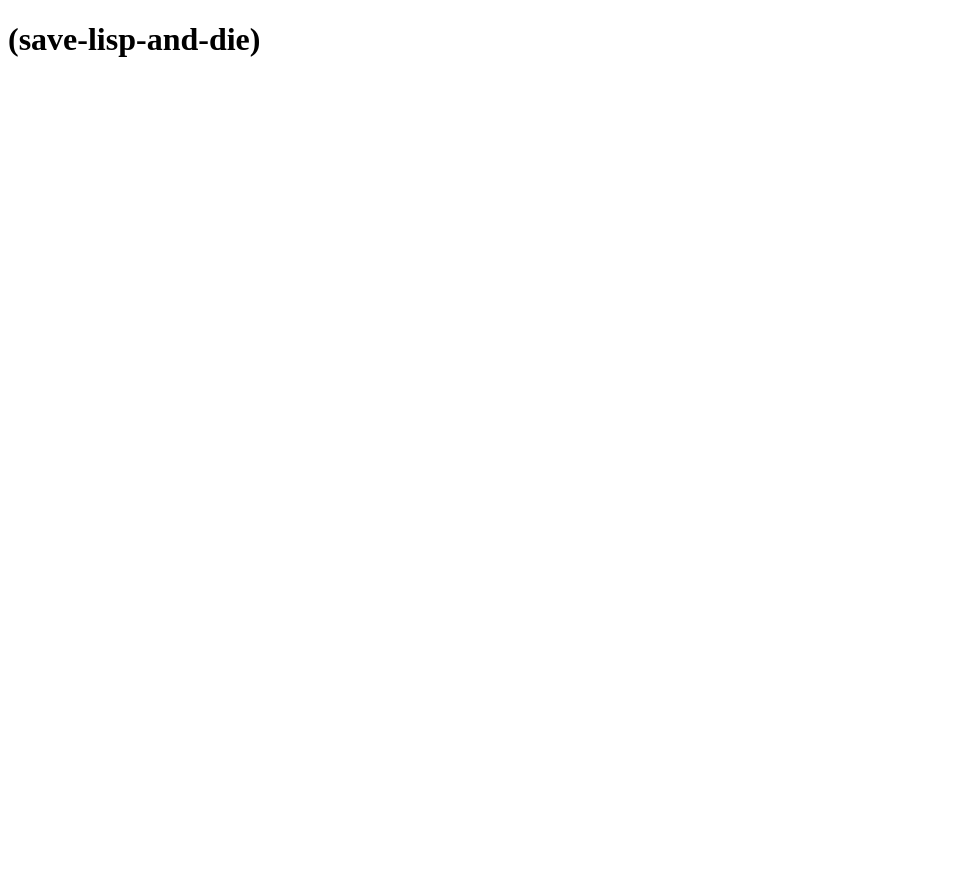
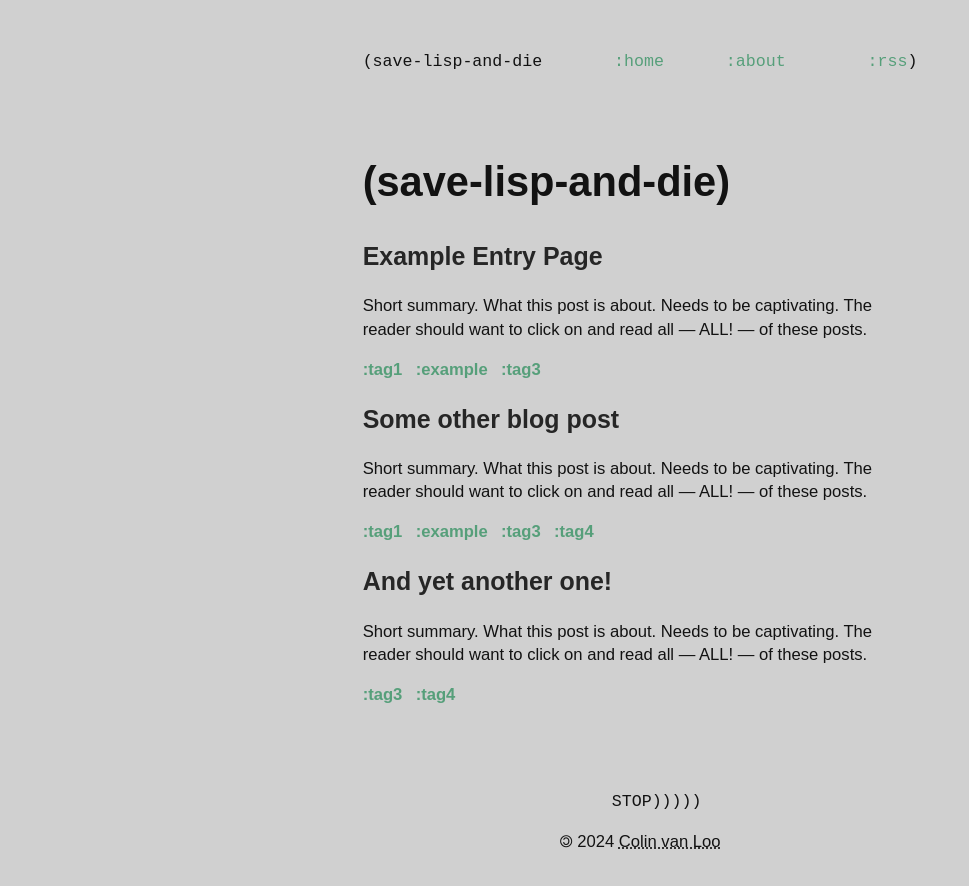
Before and after one commit to cvanloo/blog.vanloo.ch-proto2, a plain HTML site: page index.html in a window 1280 px wide. Shown: the whole page, without its empty margins (0-969 px from the left). Before the commit the page ends 800 px from the top, so only its background shows below. Drawn offline with Linux system fonts and the light colour scheme; a web font is replaced by a local one.

Commit message:
index page

```diff
--- a/index.html
+++ b/index.html
@@ -3,12 +3,73 @@
 	<head>
 		<meta charset="utf-8" />
 		<meta name="viewport" content="width=device-width, initial-scale=1.0" />
+		<link rel="stylesheet" href="styles.css" title="Default Style" />
+		<link rel="icon" type="image/png" href="favicon.png" />
+		<link rel="canonical" href="https://blog.vanloo.ch/" />
 	</head>
 	<body>
-		<h1>(save-lisp-and-die)</h1>
-		<!-- @todo: filter by tags (one or multiple tags) -->
-		<!-- @todo: search -->
-		<!-- @todo: display pinned posts -->
-		<!-- @todo: display posts (most recent first) -->
+		<header>
+			<nav>
+				<p class="fill">
+				<!-- 2^7633587786 -->
+				<code>(save-lisp-and-die</code>
+				<span class="keywords">
+					<code><a href="/index.html">:home</a></code>
+					<code><a href="/about.html">:about</a></code>
+					<code><a href="">:rss</a></code>
+				</span>
+				<code>)</code>
+				</p>
+			</nav>
+		</header>
+		<main>
+			<h1>(save-lisp-and-die)</h1>
+			<!-- @todo: filter by tags (one or multiple tags) -->
+			<!-- @todo: search -->
+			<!-- @todo: Welcome... {{what this blog is about}} -->
+			<!-- @todo: display pinned posts -->
+			<!-- @todo: display posts (most recent first) -->
+			<div class="blog-entry">
+				<h2><a href="entry.html">Example Entry Page</a></h2>
+				<p>
+				Short summary. What this post is about. Needs to be captivating.
+				The reader should want to click on and read all &mdash; ALL! &mdash; of these posts.
+				</p>
+				<div class="taglist">
+					<p><a href="/search?tags=tag1">:tag1</a></p>
+					<p><a href="/search?tags=example">:example</a></p>
+					<p><a href="/search?tags=tag3">:tag3</a></p>
+				</div>
+			</div>
+			<div class="blog-entry">
+				<h2><a href="entry.html">Some other blog post</a></h2>
+				<p>
+				Short summary. What this post is about. Needs to be captivating.
+				The reader should want to click on and read all &mdash; ALL! &mdash; of these posts.
+				</p>
+				<div class="taglist">
+					<p><a href="/search?tags=tag1">:tag1</a></p>
+					<p><a href="/search?tags=example">:example</a></p>
+					<p><a href="/search?tags=tag3">:tag3</a></p>
+					<p><a href="/search?tags=tag4">:tag4</a></p>
+				</div>
+			</div>
+			<div class="blog-entry">
+				<h2><a href="entry.html">And yet another one!</a></h2>
+				<p>
+				Short summary. What this post is about. Needs to be captivating.
+				The reader should want to click on and read all &mdash; ALL! &mdash; of these posts.
+				</p>
+				<div class="taglist">
+					<p><a href="/search?tags=tag3">:tag3</a></p>
+					<p><a href="/search?tags=tag4">:tag4</a></p>
+				</div>
+			</div>
+		</main>
+		<footer>
+			<p id="eof">STOP)))))</p>
+			<!-- &#x1f12f; -->
+			<address>&#127279; 2024 <a href="mailto:janet -e &quot;(print (string/from-bytes ;(map (fn [c] (if (<= 97 c 122) (+ 97 (mod (+ c -97 13) 26)) c)) \&quot;pbagnpg@inaybb.pu\&quot;)))&quot;">Colin van Loo</a></address>
+		</footer>
 	</body>
 </html>
```
